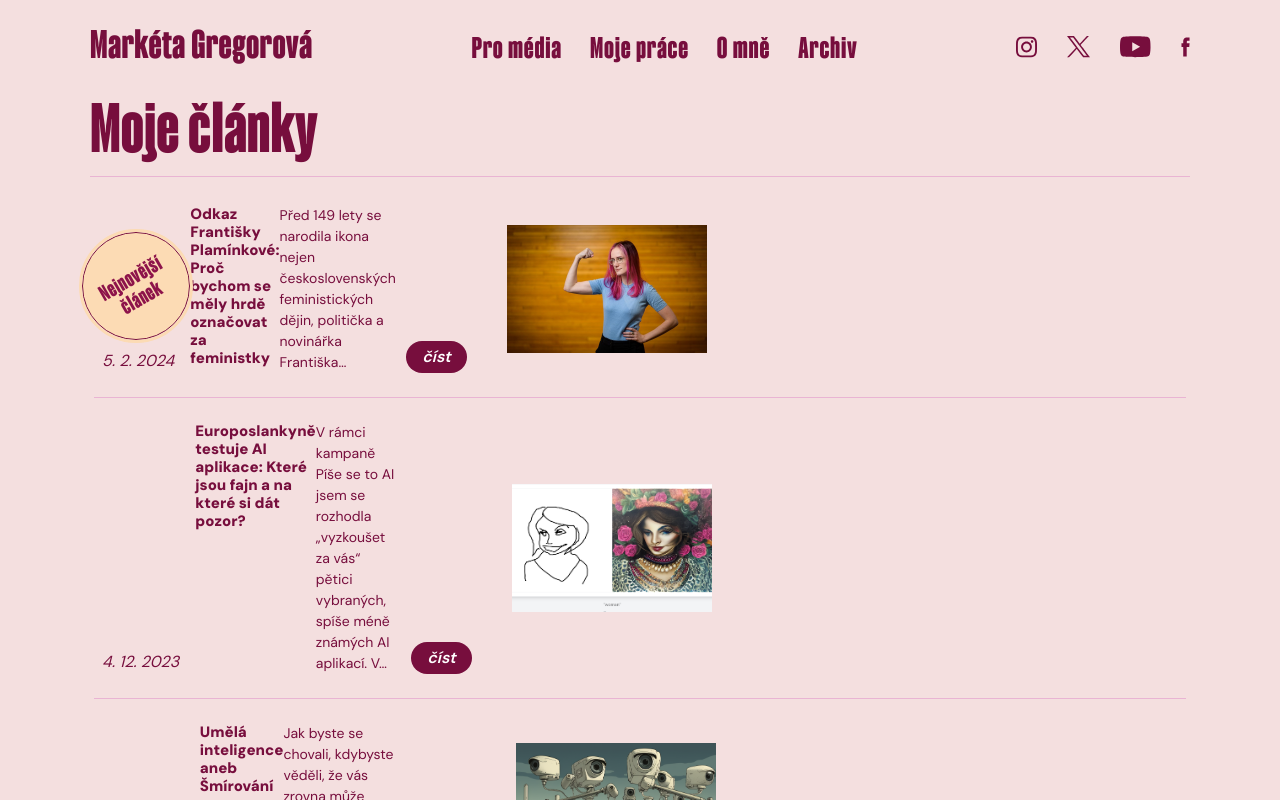
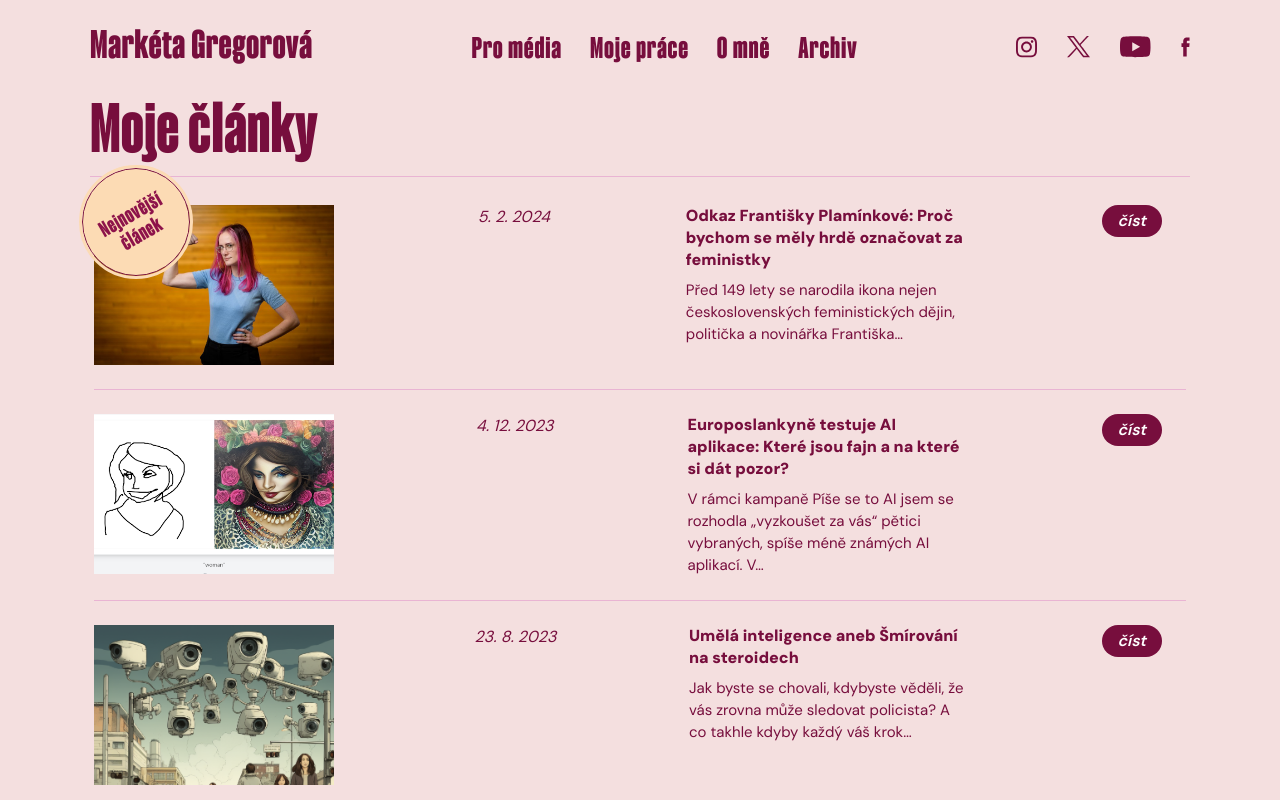
Before and after one commit to caroluxurians/mgreg, a Next.js app: page /clanky in a window 1280 px wide. Shown: the top 800 px of the page. Built offline with nearby package versions, Linux system fonts and the light colour scheme.

Commit message:
articles - md

```diff
--- a/app/(sections)/clanky/ArticlePreview.tsx
+++ b/app/(sections)/clanky/ArticlePreview.tsx
@@ -17,18 +17,18 @@ const ArticlePreview = ({ article }: { article: ArticleType }) => {
   const previewS = perexPreview(article.perex, 200);
 
   return (
-    <div className="text-medium-pink grid grid-cols-2 gap-3 border-b border-light-pink pb-6 sm:gap-4 sm:pb-6 md:flex md:items-start">
+    <div className="text-medium-pink grid grid-cols-2 gap-3 border-b border-light-pink pb-6 sm:gap-4 sm:pb-6 md:flex md:justify-between">
       <div className="font-black col-span-2 text-[15px]/[20px] sm:text-[18px]/[26px] sm:ml-3 md:hidden">
         {article.title}
       </div>
-      <div className="place-self-center md:order-1">
+      <div className="place-self-center md:place-self-start">
         <Image
           src={article.img}
           width={420}
           height={281}
           alt="article cover image"
           unoptimized
-          className="rounded-[30] sm:rounded-[56] w-40 h-30 object-cover object-top sm:w-60 sm:h-40 md:w-50 md:h-32"
+          className="rounded-[40] sm:rounded-[56] md:rounded-[50] w-40 h-30 object-cover object-top sm:w-60 sm:h-40 md:w-44 md:h-30 lg:w-60 lg:h-40"
         />
       </div>
       <div className="text-[14px]/[20px] w-40 sm:hidden">
@@ -37,16 +37,16 @@ const ArticlePreview = ({ article }: { article: ArticleType }) => {
       <div className="text-[16px]/[24px] w-60 hidden sm:flex md:hidden">
         {previewS}
       </div>
-      <div className="place-self-start self-end ml-2 italic flex flex-col items-center text-[14px] gap-1 sm:text-[16px] ">
+      <div className="place-self-start self-end ml-2 italic flex flex-col items-center text-[14px] gap-1 sm:text-[16px] md:self-start">
         {article.date}
       </div>
-      <div className="hidden md:flex w-50">
-        <div className="font-black text-[15px]/[18px]">{article.title}</div>
-        <div className="text-[14px]">{preview}</div>
+      <div className="hidden md:flex flex-col w-70 gap-2">
+        <div className="font-black text-[16px]/[22px]">{article.title}</div>
+        <div className="text-[15px]/[22px]">{preview}</div>
       </div>
       <Link
         href={`/clanky${article.link}`}
-        className="bg-medium-pink rounded-full text-[14px] text-white font-semibold italic text-center w-fit h-fit place-self-end px-4 py-1 mr-6 sm:text-[16px] 3xl:px-7 3xl:py-2.5"
+        className="bg-medium-pink rounded-full text-[14px] text-white font-semibold italic text-center w-fit h-fit place-self-end px-4 py-1 mr-6 sm:text-[16px] md:self-start 3xl:px-7 3xl:py-2.5"
       >
         číst
       </Link>
--- a/app/(sections)/clanky/page.tsx
+++ b/app/(sections)/clanky/page.tsx
@@ -19,7 +19,7 @@ const Clanky = async () => {
           <div className="font-heading title-font-size text-medium-pink border-b border-light-pink my-7 pb-3">
             Moje články
           </div>
-          <div className="absolute top-38 -left-2 sm:top-42">
+          <div className="absolute top-38 -left-2 sm:top-42 md:top-26">
             <Sticker
               backgroundColor="bg-[#FCDBB4]"
               textColor="text-[#8D134A]"
```
